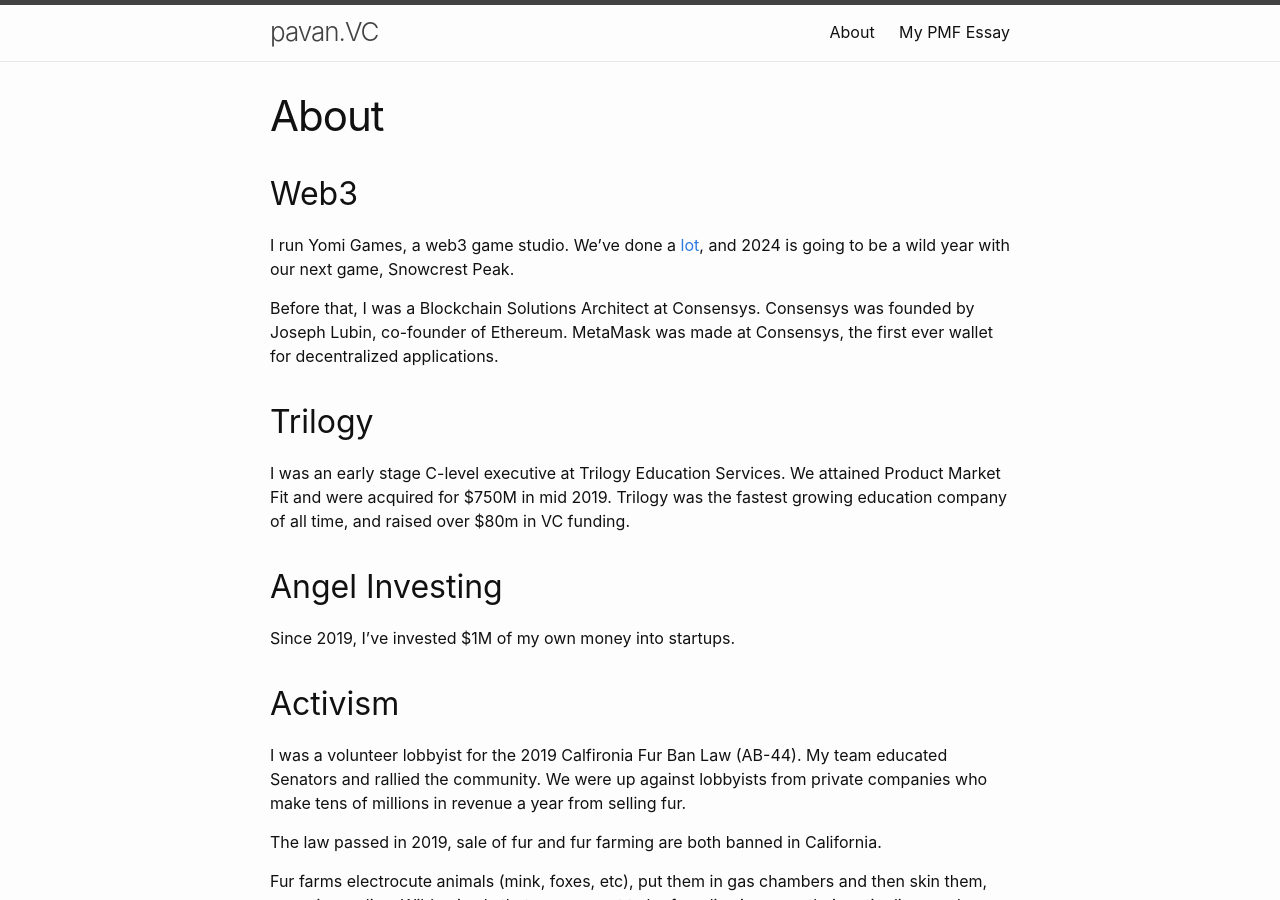
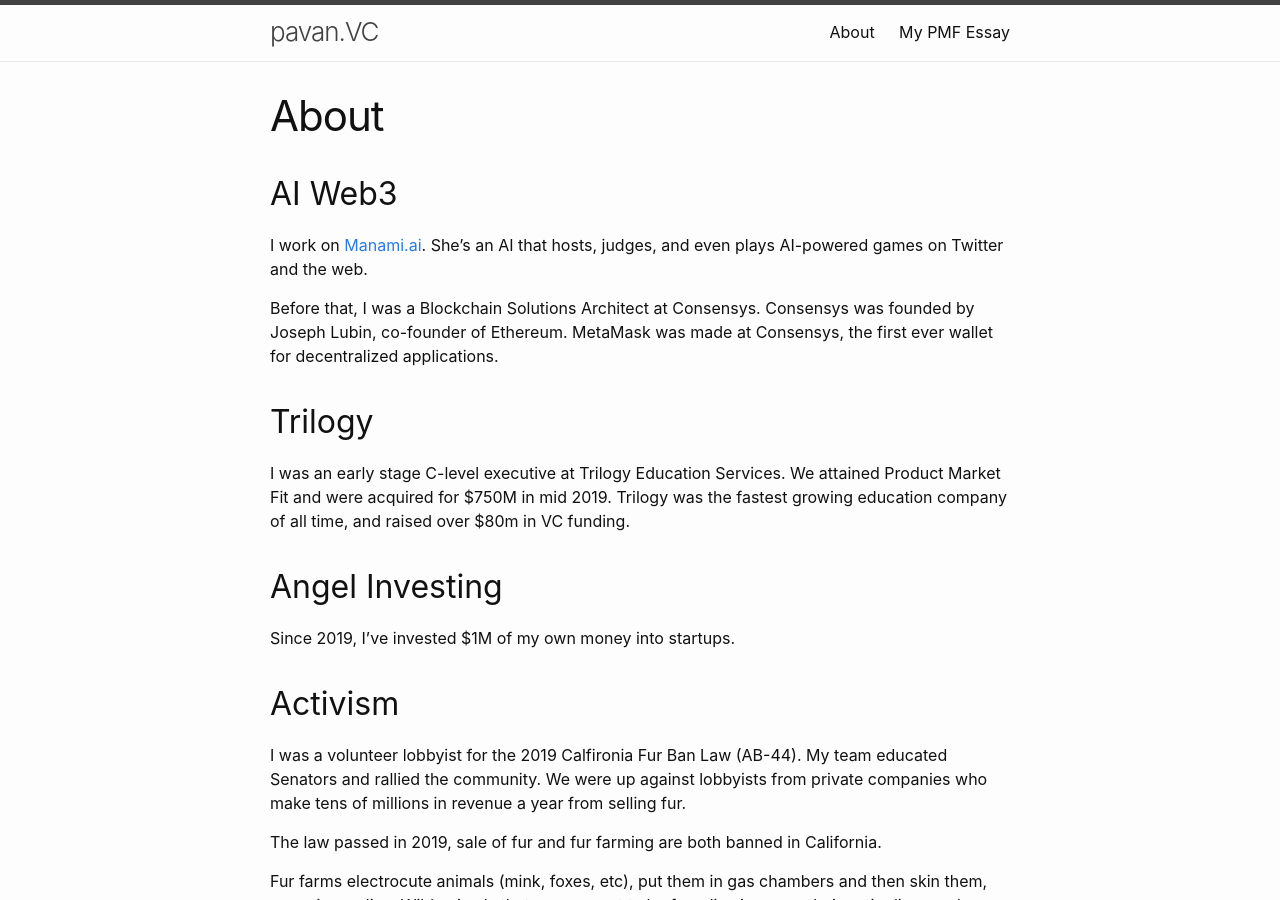
Before and after one commit to katpavan/katpavan.github.io, a Jekyll site: the page built from about.markdown, in a window 1280 px wide and 900 px high. Built offline with Jekyll 4.4.1, drawn with Linux system fonts in a browser that asks for light colours.

Commit message:
Update about.markdown

```diff
--- a/about.markdown
+++ b/about.markdown
@@ -4,9 +4,9 @@
 permalink: /about/
 ---
 
-## Web3
+## AI Web3
 
-I run Yomi Games, a web3 game studio. We've done a [lot](https://yomigames.medium.com/), and 2024 is going to be a wild year with our next game, Snowcrest Peak.
+I work on [Manami.ai](https://twitter.com/manamidotai). She's an AI that hosts, judges, and even plays AI-powered games on Twitter and the web.
 
 Before that, I was a Blockchain Solutions Architect at Consensys. Consensys was founded by Joseph Lubin, co-founder of Ethereum. MetaMask was made at Consensys, the first ever wallet for decentralized applications.
 
```
